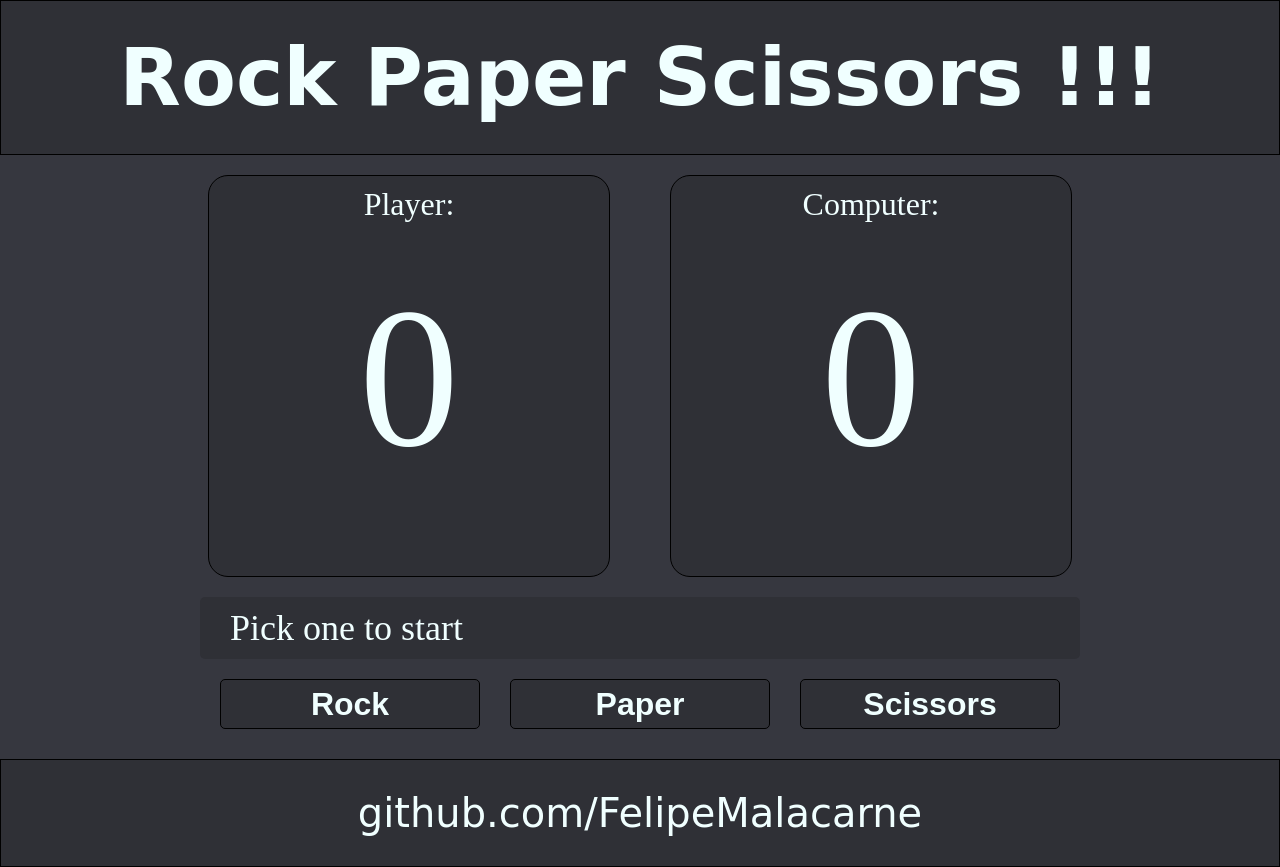
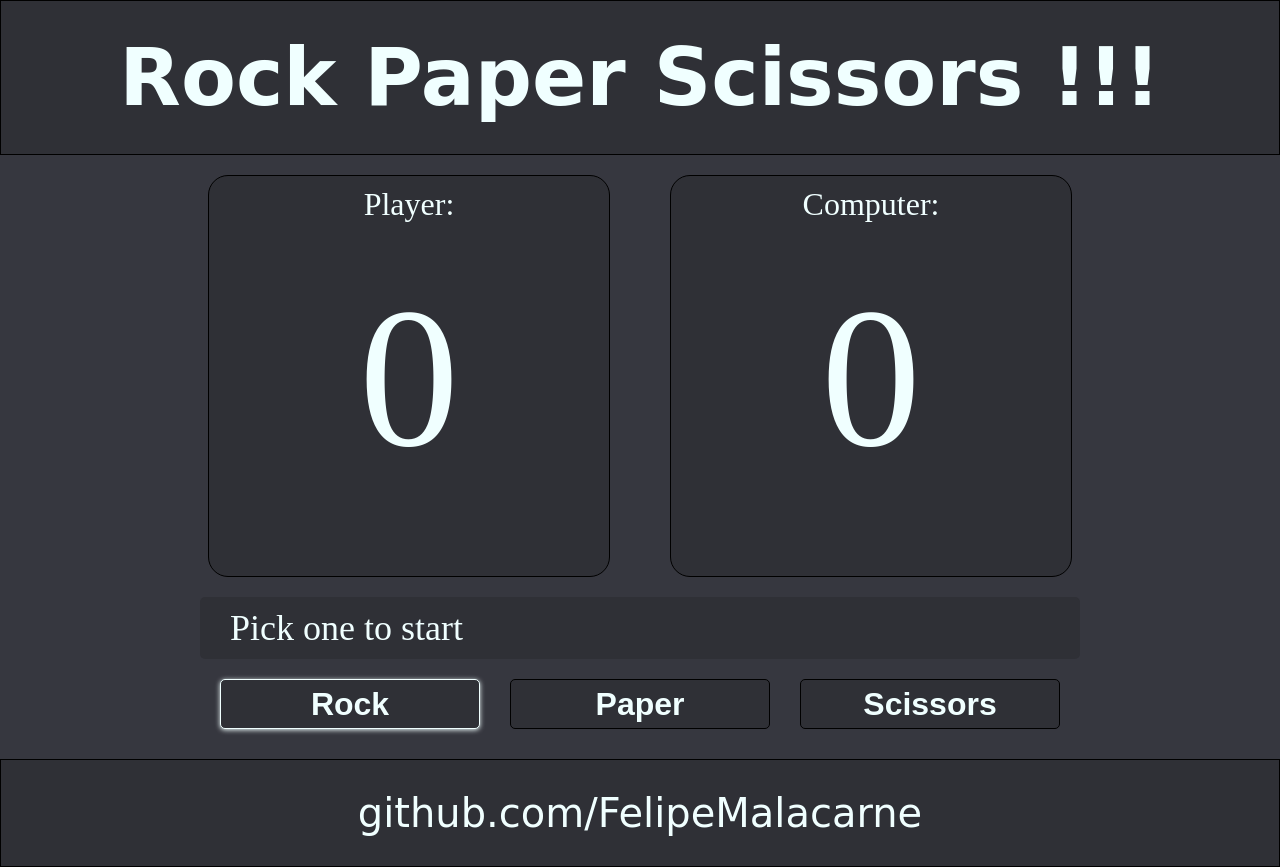
Before and after one commit to FelipeMalacarne/rock-paper-scissor, a plain HTML site: page index.html in a window 1280 px wide. In both pictures the pointer is over the button "Rock". Drawn offline with Linux system fonts and the light colour scheme; a web font is replaced by a local one.

Commit message:
Button Shadows added

```diff
--- a/style.css
+++ b/style.css
@@ -64,6 +64,11 @@ button:active{
     background-color: gray;
     color: rgb(47, 48, 54);
 }
+button:hover{
+    border: 1px solid azure;
+    cursor: pointer;
+    box-shadow:0px 1px 5px 0px azure;
+}
 .start{
     display: flex;
     justify-content: center;
```
